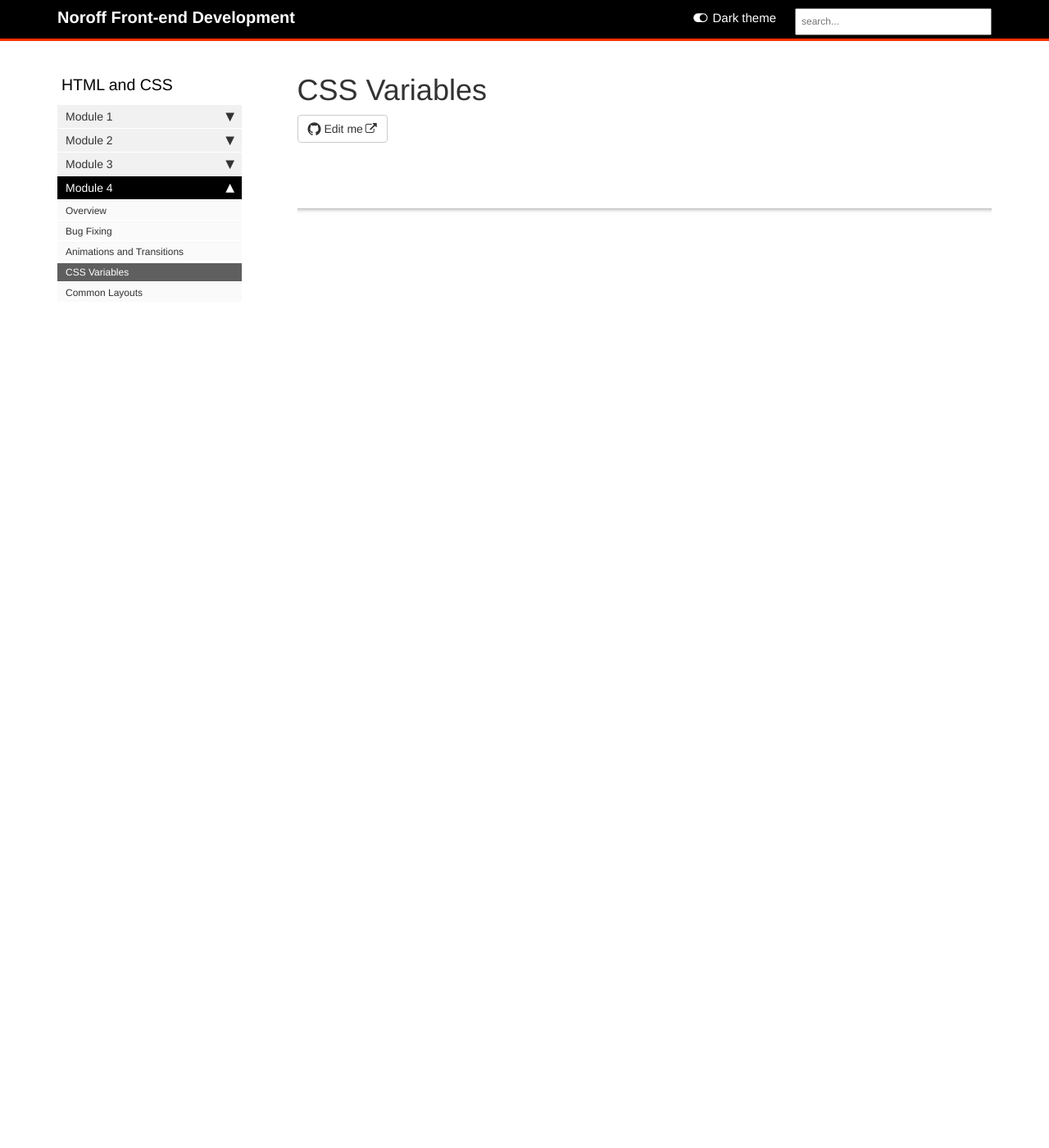
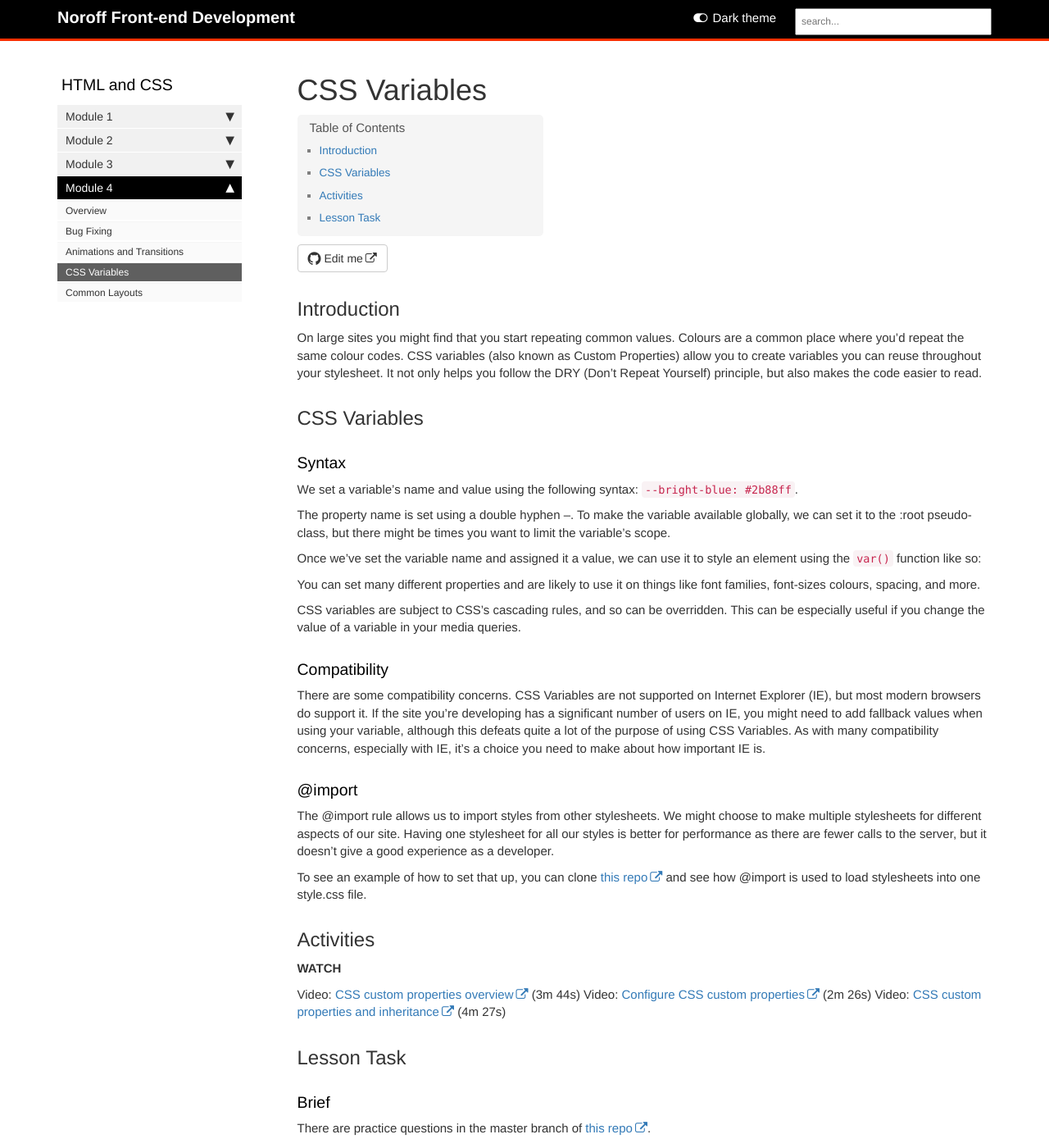
Before and after one commit to AmberBentley/content-feu, a Jekyll site: the page built from pages/html-css/css-variables.md, in a window 1280 px wide and 1400 px high. Shown: the whole window at 82% size. Built offline with Jekyll 4.4.1, drawn with Linux system fonts in a browser that asks for light colours; comment, search, counter and statistics services are not loaded; some of the changed text lies outside the part shown.

Commit message:
HTML+CSS Module 4 Lesson 3 added

```diff
--- a/pages/html-css/css-variables.md
+++ b/pages/html-css/css-variables.md
@@ -6,3 +6,46 @@ sidebar: html-css
 permalink: html-css/css-variables.html
 folder: html-css
 ---
+## Introduction
+
+On large sites you might find that you start repeating common values. Colours are a common place where you'd repeat the same colour codes. CSS variables (also known as Custom Properties) allow you to create variables you can reuse throughout your stylesheet. It not only helps you follow the DRY (Don't Repeat Yourself) principle, but also makes the code easier to read.
+
+## CSS Variables
+
+### Syntax
+
+We set a variable’s name and value using the following syntax: `--bright-blue: #2b88ff`.
+
+The property name is set using a double hyphen --. To make the variable available globally, we can set it to the :root pseudo-class, but there might be times you want to limit the variable's scope.
+
+Once we've set the variable name and assigned it a value, we can use it to style an element using the `var()` function like so:
+
+You can set many different properties and are likely to use it on things like font families, font-sizes colours, spacing, and more.
+
+CSS variables are subject to CSS's cascading rules, and so can be overridden. This can be especially useful if you change the value of a variable in your media queries.
+
+### Compatibility
+
+There are some compatibility concerns. CSS Variables are not supported on Internet Explorer (IE), but most modern browsers do support it. If the site you're developing has a significant number of users on IE, you might need to add fallback values when using your variable, although this defeats quite a lot of the purpose of using CSS Variables. As with many compatibility concerns, especially with IE, it's a choice you need to make about how important IE is.
+
+### @import
+
+The @import rule allows us to import styles from other stylesheets. We might choose to make multiple stylesheets for different aspects of our site. Having one stylesheet for all our styles is better for performance as there are fewer calls to the server, but it doesn’t give a good experience as a developer.
+
+To see an example of how to set that up, you can clone [this repo](https://github.com/NoroffFEU/import-for-css-variables) and see how @import is used to load stylesheets into one style.css file.
+
+## Activities
+
+**WATCH**
+
+Video: [CSS custom properties overview](https://www.linkedin.com/learning/css-variables-and-fluid-layouts/css-custom-properties-overview) (3m 44s)
+Video: [Configure CSS custom properties](https://www.linkedin.com/learning/css-variables-and-fluid-layouts/configure-css-custom-properties) (2m 26s)
+Video: [CSS custom properties and inheritance](https://www.linkedin.com/learning/css-variables-and-fluid-layouts/css-custom-properties-and-inheritance) (4m 27s)
+
+## Lesson Task
+
+### Brief
+
+There are practice questions in the master branch of [this repo](https://github.com/Noroff-Education/lesson-task-htmlcss-module4-lesson3).
+
+Attempt the answers before checking them against the answers in the [answers branch](https://github.com/Noroff-Education/lesson-task-htmlcss-module4-lesson3/tree/answers) of the repo.
```
